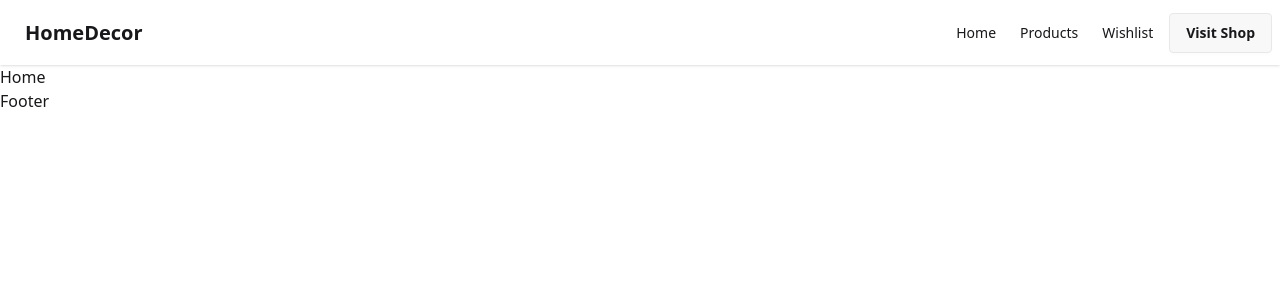
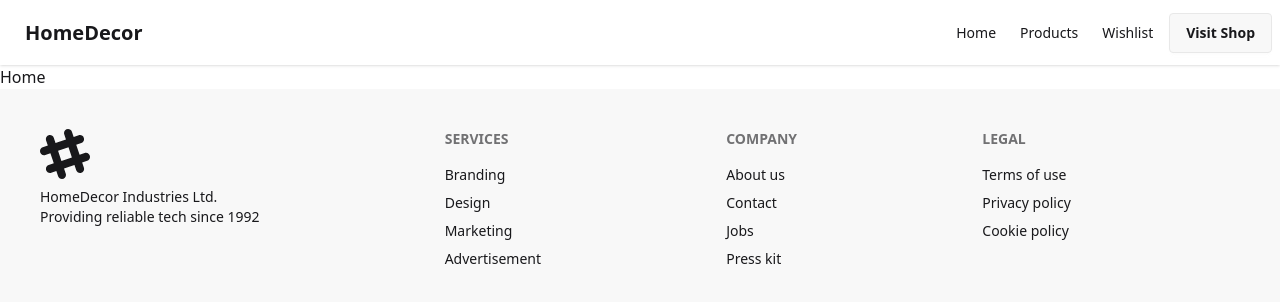
Before and after one commit to AshiqurRahmanAshik/HomeDecor, a React (Vite) app: page / in a window 1280 px wide. Shown: the top 302 px of the page. Built offline with nearby package versions, Linux system fonts and the light colour scheme.

Commit message:
Footer Section Added

```diff
--- a/src/Components/Footer.jsx
+++ b/src/Components/Footer.jsx
@@ -1,11 +1,48 @@
-import React from 'react';
+import React from "react";
 
 const Footer = () => {
-    return (
-        <div>
-            Footer
-        </div>
-    );
+  return (
+    <footer className="footer sm:footer-horizontal bg-base-200 text-base-content p-10">
+      <aside>
+        <svg
+          width="50"
+          height="50"
+          viewBox="0 0 24 24"
+          xmlns="http://www.w3.org/2000/svg"
+          fillRule="evenodd"
+          clipRule="evenodd"
+          className="fill-current"
+        >
+          <path d="M22.672 15.226l-2.432.811.841 2.515c.33 1.019-.209 2.127-1.23 2.456-1.15.325-2.148-.321-2.463-1.226l-.84-2.518-5.013 1.677.84 2.517c.391 1.203-.434 2.542-1.831 2.542-.88 0-1.601-.564-1.86-1.314l-.842-2.516-2.431.809c-1.135.328-2.145-.317-2.463-1.229-.329-1.018.211-2.127 1.231-2.456l2.432-.809-1.621-4.823-2.432.808c-1.355.384-2.558-.59-2.558-1.839 0-.817.509-1.582 1.327-1.846l2.433-.809-.842-2.515c-.33-1.02.211-2.129 1.232-2.458 1.02-.329 2.13.209 2.461 1.229l.842 2.515 5.011-1.677-.839-2.517c-.403-1.238.484-2.553 1.843-2.553.819 0 1.585.509 1.85 1.326l.841 2.517 2.431-.81c1.02-.33 2.131.211 2.461 1.229.332 1.018-.21 2.126-1.23 2.456l-2.433.809 1.622 4.823 2.433-.809c1.242-.401 2.557.484 2.557 1.838 0 .819-.51 1.583-1.328 1.847m-8.992-6.428l-5.01 1.675 1.619 4.828 5.011-1.674-1.62-4.829z"></path>
+        </svg>
+        <p>
+          HomeDecor Industries Ltd.
+          <br />
+          Providing reliable tech since 1992
+        </p>
+      </aside>
+      <nav>
+        <h6 className="footer-title">Services</h6>
+        <a className="link link-hover">Branding</a>
+        <a className="link link-hover">Design</a>
+        <a className="link link-hover">Marketing</a>
+        <a className="link link-hover">Advertisement</a>
+      </nav>
+      <nav>
+        <h6 className="footer-title">Company</h6>
+        <a className="link link-hover">About us</a>
+        <a className="link link-hover">Contact</a>
+        <a className="link link-hover">Jobs</a>
+        <a className="link link-hover">Press kit</a>
+      </nav>
+      <nav>
+        <h6 className="footer-title">Legal</h6>
+        <a className="link link-hover">Terms of use</a>
+        <a className="link link-hover">Privacy policy</a>
+        <a className="link link-hover">Cookie policy</a>
+      </nav>
+    </footer>
+  );
 };
 
 export default Footer;
```
